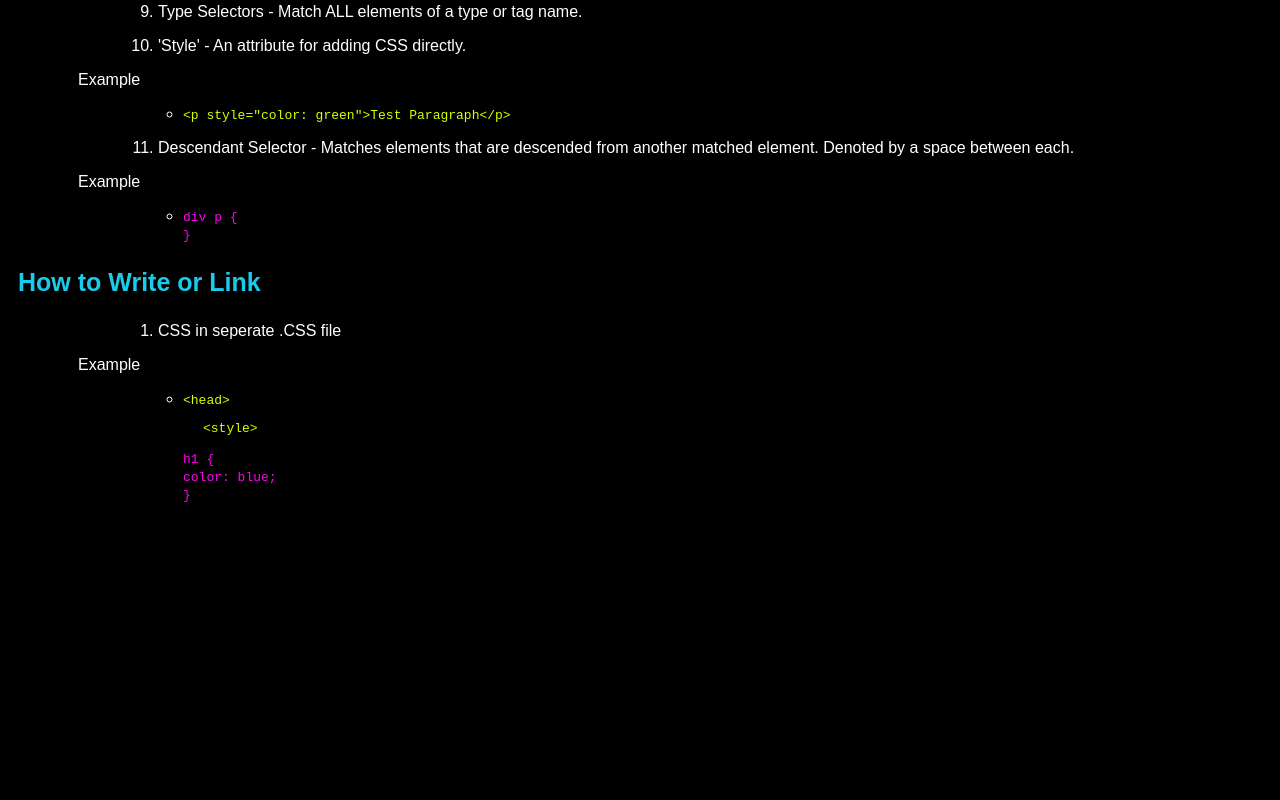
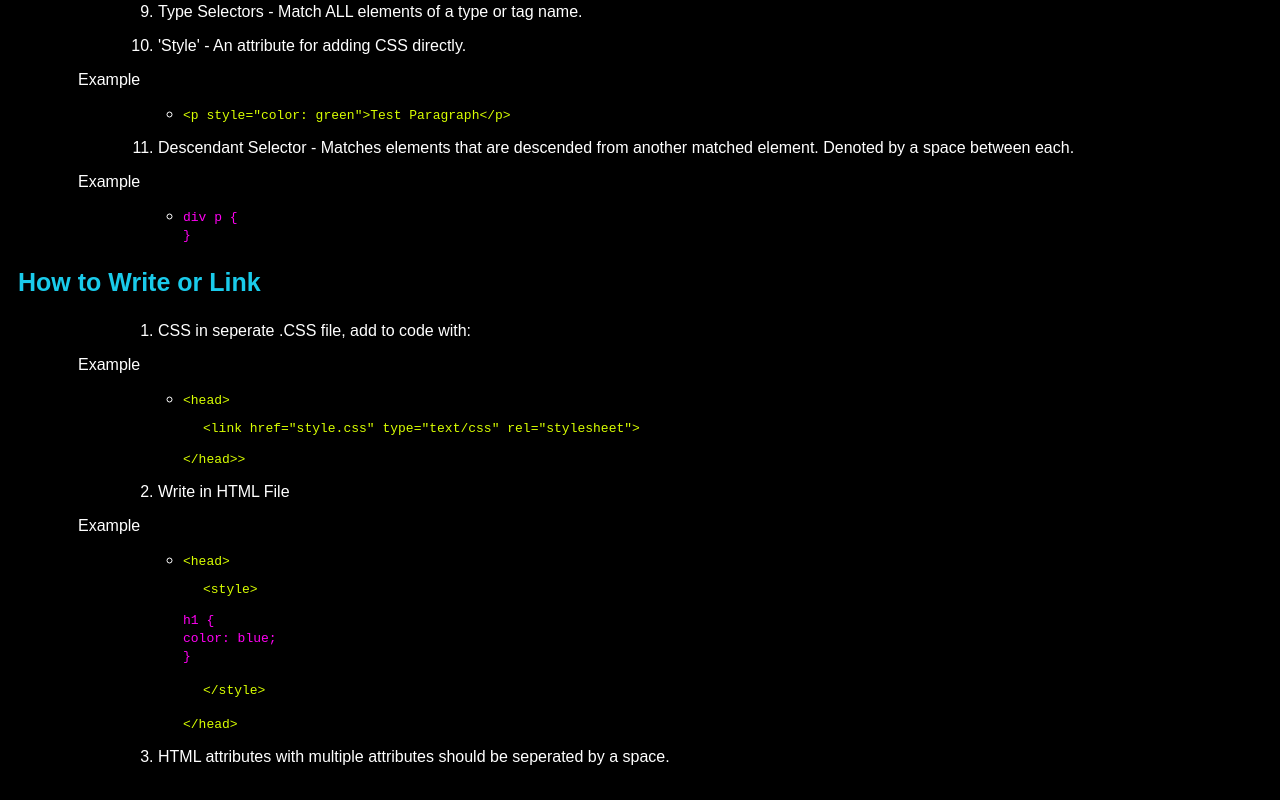
Before and after one commit to uhdeena/FullStackEngineerNotes, a plain HTML site: page index.html in a window 1280 px wide. Shown: the part 901-1701 px from the top of the page. Before the commit the page ends 1438 px from the top, so only its background shows below. Drawn offline with Linux system fonts and the light colour scheme.

Commit message:
Update index.html

```diff
--- a/index.html
+++ b/index.html
@@ -25,7 +25,7 @@
                                 <li>element</li>
                             </ol>
                         <p class="indented-text"><li>Chaining Selectors - Must match all criteriea.</li></p>
-                            <p class="indented-text">Example</p>
+                            <p class="indented-text"><span class="highlight">Example</span></p>
                             <ul>
                                 <li>HTML - <code class="code-style"> &lt;h3 section="heading"&gt;</code></li>
                                 <li>CSS - <code class="css">
@@ -39,7 +39,7 @@
                         <p class="indented-text"><li>CSS Descendant Selector - Use spaces between selectors.</li></p>
                         <p class="indented-text"><li>Groups of CSS Selectors - Separate with a comma ( , ).</li></p>
                         <p class="indented-text"><li>CSS ID Selector - Matches ID attribute</li></p>
-                            <p class="indented-text">Example</p>
+                        <p class="indented-text"><span class="highlight">Example</span></p>
                             <ul>
                                 <li>
                                     HTML with this code <br><code class="code-style"> &lt;h3 ID="test"&gt;</code><br> would need to be used in CSS like this <br><code class="css">
@@ -51,14 +51,14 @@
                         <p class="indented-text"><li>CSS Class and ID Selectors - Classes are .class(reusable), #id(not reusable).</li></p>
                         <p class="indented-text"><li>Type Selectors - Match ALL elements of a type or tag name.</li></p>
                         <p class="indented-text"><li>'Style' - An attribute for adding CSS directly.</li></p>
-                            <p class="indented-text">Example</p>
+                        <p class="indented-text"><span class="highlight">Example</span></p>
                             <ul>
                                 <li>
                                     <Code class="code-style">&lt;p style="color: green"&gt;Test Paragraph&lt;/p&gt;</code>
                                 </li>
                             </ul>
                         <p class="indented-text"><li>Descendant Selector - Matches elements that are descended from another matched element. Denoted by a space between each.</li></p>
-                            <p class="indented-text">Example</p>
+                        <p class="indented-text"><span class="highlight">Example</span></p>
                             <ul>
                                 <li>
                                     <Code class="css">div p { <br>}</code>
@@ -71,17 +71,30 @@
             <h3>How to Write or Link</h3>
                 <ol>
                     <div class="indented-text">
-                        <p class="indented-text"><li>CSS in seperate .CSS file</li></p>
-                            <p>Example</p>
+                        <p class="indented-text"><li>CSS in seperate .CSS file, add to code with:</li></p>
+                        <p class="indented-text"><span class="highlight">Example</span></p>
                             <ul>
                                 <li>
-                                    <Code class="code-style">&lt;head&gt;<br><p class="indented=text">&lt;style&gt;</p></code>
-                                    <code class="css">h1 { <br>color: blue; <br>}</code>
+                                    <code class="code-style">&lt;head&gt;<br>
+                                        <p class="indented-text">&lt;link href="style.css" type="text/css" rel="stylesheet"&gt;</p></code>
+                                    <code class="code-style">&lt;/head&gt;></code>
                                 </li>
                             </ul>
-
-                    </ol>
-            </div>
-            </main>
-            </body>
-            </html>
+                        <p class="indented-text"><li>Write in HTML File</li></p>
+                        <p class="indented-text"><span class="highlight">Example</span></p>
+                            <ul>
+                                <li>
+                                    <Code class="code-style">&lt;head&gt;<br>
+                                        <p class="indented-text">&lt;style&gt;</p></Code>
+                                    <code class="css">h1 { <br>color: blue; <br>}</code>
+                                    <p class="indented-text"><code class="code-style">&lt;/style&gt;</code></p>
+                                    <code class="code-style">&lt;/head&gt;</code>
+                                </li>
+                            </ul>
+                        <p class="indented-text"><li>HTML attributes with multiple attributes should be seperated by a space.</li></p>
+                    </div>
+                </ol>
+        </div>
+    </main>
+    </body>
+    </html>
```
